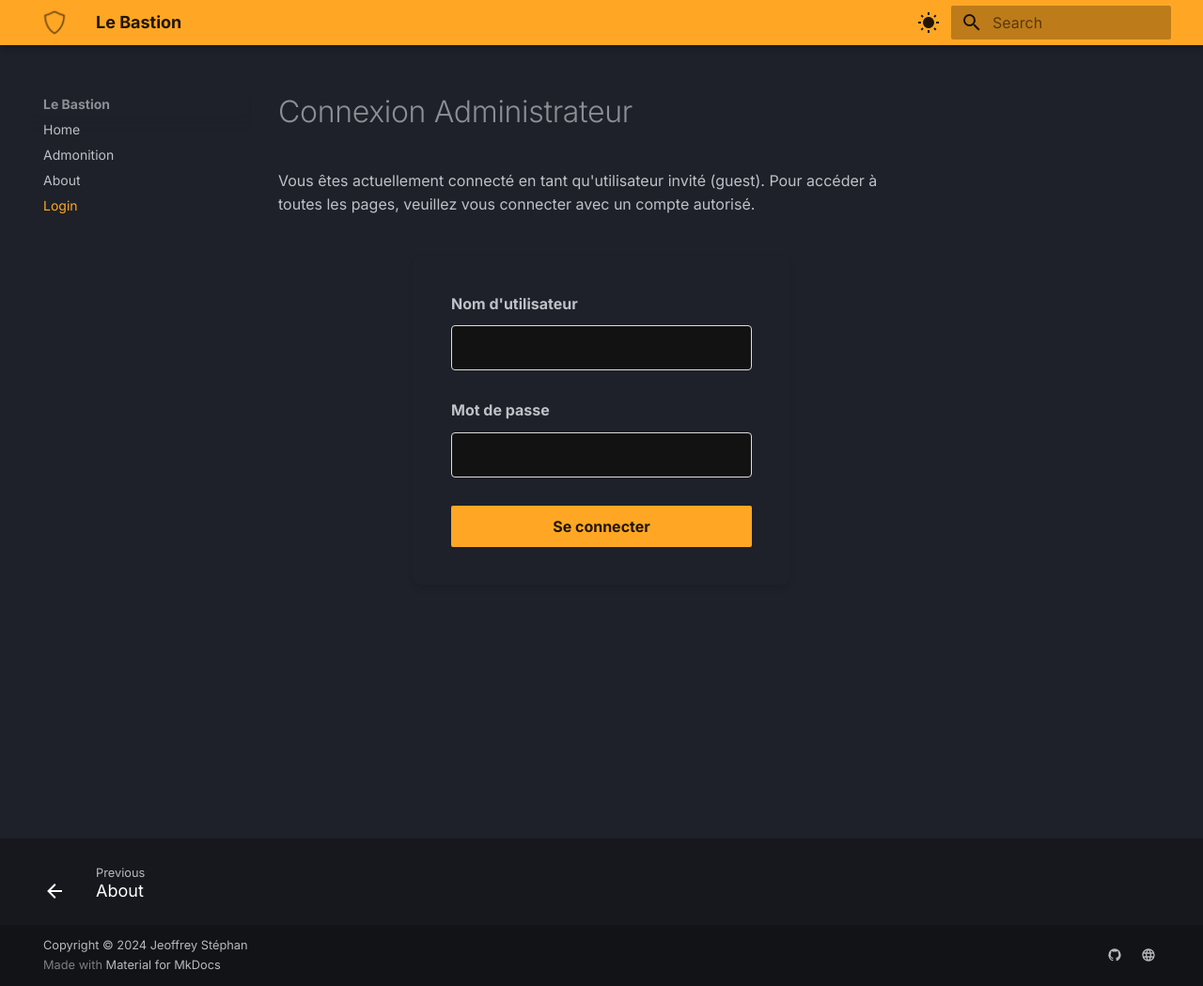
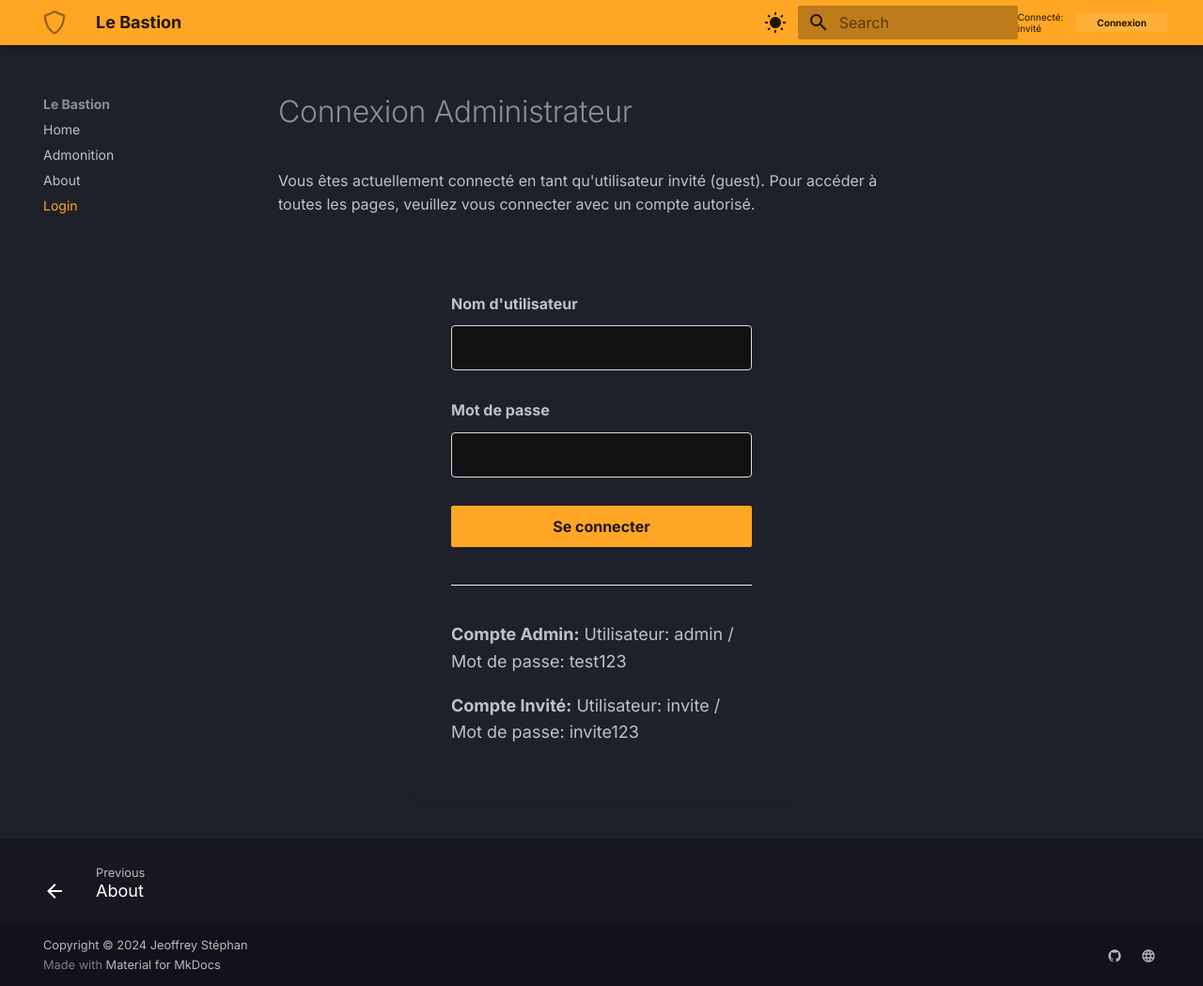
Before and after one commit to jeoste/mkdocs-template, an MkDocs documentation site: the page built from docs/login.md, in a window 1280 px wide and 1049 px high. Shown: the whole window at 94% size. Built offline with MkDocs 1.6.1 and Material for MkDocs 9.7.7, drawn with Linux system fonts in a browser that asks for light colours; part of the change alters nothing that is shown.

Commit message:
Add authentication enhancements: Include Netlify authentication script, update login page with admin and guest credentials, and add new JavaScript file for improved user session management.

```diff
--- a/docs/assets/js/auth.js
+++ b/docs/assets/js/auth.js
@@ -229,145 +229,73 @@ function setupDOMObserver() {
   return observer;
 }
 
-// Fonction principale exécutée immédiatement
-(function() {
-  // Bloquer immédiatement l'accès aux pages protégées
-  blockProtectedPages();
+// Fonction pour vérifier l'authentification via les en-têtes HTTP Basic
+function checkHttpAuthentication() {
+  const auth = document.cookie.match(/netlify-auth-token=([^;]*)/);
 
-  // Vérifier si l'utilisateur est admin
-  const auth = sessionStorage.getItem('auth');
-  if (auth) {
-    const username = atob(auth).split(':')[0];
-    if (isAdmin(username)) {
-      showPrivateMenuItems();
-    } else {
+  if (auth && auth[1]) {
+    // L'utilisateur est authentifié via Netlify
+    try {
+      // Tenter d'obtenir le nom d'utilisateur depuis les cookies ou le localStorage
+      const username = localStorage.getItem('username') || 'invite';
+
+      // Stocker l'authentification dans sessionStorage pour notre script
+      sessionStorage.setItem('auth', btoa(`${username}:password`));
+
+      // Si le nom d'utilisateur est connu comme admin, afficher les éléments privés
+      if (isAdmin(username)) {
+        showPrivateMenuItems();
+      } else {
+        hidePrivateMenuItems();
+      }
+    } catch (e) {
+      console.error('Erreur lors de la vérification de l\'authentification:', e);
       hidePrivateMenuItems();
     }
   } else {
+    // Pas d'authentification Netlify, masquer les éléments privés
     hidePrivateMenuItems();
   }
+}
+
+// Fonction principale exécutée immédiatement
+(function() {
+  // Vérifier d'abord l'authentification HTTP
+  checkHttpAuthentication();
+
+  // Bloquer l'accès aux pages protégées
+  blockProtectedPages();
 
   // Mettre en place l'observateur pour attraper les éléments qui se chargent dynamiquement
-  const observer = setupDOMObserver();
+  setupDOMObserver();
 
-  // Arrêter l'observation après un certain temps pour éviter la surcharge
-  setTimeout(() => {
-    observer.disconnect();
-  }, 5000); // Observer pendant 5 secondes après le chargement initial
-})();
+  // Attacher un gestionnaire d'événements au formulaire de connexion s'il existe
+  document.addEventListener('DOMContentLoaded', function() {
+    const form = document.querySelector('form[name="login"]');
+    if (form) {
+      form.addEventListener('submit', function(e) {
+        e.preventDefault();
+        const username = document.getElementById('username').value;
+        const password = document.getElementById('password').value;
 
-document.addEventListener('DOMContentLoaded', function() {
-  let auth = sessionStorage.getItem('auth');
-  const currentPath = window.location.pathname;
-
-  // Vérifier l'accès protégé
-  blockProtectedPages();
-
-  // Si on est déjà sur la page de login, ne pas rediriger
-  if (currentPath.includes('login')) {
-    return;
-  }
-
-  // Si pas d'authentification, attribuer "guest" par défaut
-  if (!auth) {
-    // Créer les credentials pour guest
-    auth = btoa('guest:guest');
-    sessionStorage.setItem('auth', auth);
-  }
-
-  // Vérifier le type d'utilisateur
-  const [username, _] = atob(auth).split(':');
-
-  // Masquer ou afficher les sections privées en fonction du statut de l'utilisateur
-  if (isAdmin(username)) {
-    showPrivateMenuItems();
-  } else {
-    hidePrivateMenuItems();
-  }
-
-  // Si l'utilisateur n'est pas admin et essaie d'accéder à une page admin
-  if (!isAdmin(username) && PROTECTED_PATHS.some(page => currentPath.includes(page.toLowerCase()))) {
-    alert('Accès refusé: Cette page est réservée aux administrateurs.');
-    window.location.href = '/';
-    return;
-  }
-
-  // Ajouter l'en-tête d'autorisation à toutes les requêtes fetch
-  const originalFetch = window.fetch;
-  window.fetch = function(url, options = {}) {
-    if (!options.headers) {
-      options.headers = {};
-    }
-
-    options.headers['Authorization'] = `Basic ${auth}`;
-    return originalFetch(url, options);
-  };
-
-  // Ajouter un bouton de connexion/déconnexion dans le header
-  const header = document.querySelector('.md-header__inner');
-  if (header) {
-    // Supprimer les boutons existants s'il y en a
-    const existingButton = header.querySelector('.auth-button');
-    if (existingButton) {
-      existingButton.remove();
-    }
-
-    const existingIndicator = header.querySelector('.user-indicator');
-    if (existingIndicator) {
-      existingIndicator.remove();
-    }
-
-    // Ajouter le bouton approprié
-    const authButton = document.createElement('button');
-    authButton.className = 'md-header__button md-icon auth-button';
-    authButton.style.marginLeft = 'auto';
-    authButton.style.border = 'none';
-    authButton.style.background = 'transparent';
-    authButton.style.color = 'var(--md-primary-bg-color)';
-    authButton.style.cursor = 'pointer';
-
-    if (username === 'guest') {
-      // Bouton de connexion pour guest
-      authButton.textContent = 'Connexion';
-      authButton.addEventListener('click', function() {
-        window.location.href = '/login';
-      });
-    } else {
-      // Bouton de déconnexion pour les autres
-      authButton.textContent = 'Déconnexion';
-      authButton.addEventListener('click', function() {
-        // Remettre guest par défaut au lieu de supprimer l'auth
-        const guestAuth = btoa('guest:guest');
-        sessionStorage.setItem('auth', guestAuth);
-        window.location.reload();
+        // Vérifier les identifiants
+        if (username === 'admin' && password === 'test123') {
+          // Admin - accès complet
+          const credentials = btoa(`${username}:${password}`);
+          sessionStorage.setItem('auth', credentials);
+          localStorage.setItem('username', username);
+          window.location.href = '/';
+        } else if (username === 'invite' && password === 'invite123') {
+          // Utilisateur standard - accès limité
+          const credentials = btoa(`${username}:${password}`);
+          sessionStorage.setItem('auth', credentials);
+          localStorage.setItem('username', username);
+          window.location.href = '/';
+        } else {
+          // Identifiants incorrects
+          alert('Nom d\'utilisateur ou mot de passe incorrect');
+        }
       });
     }
-
-    header.appendChild(authButton);
-
-    // Ajouter un indicateur d'utilisateur
-    const userIndicator = document.createElement('span');
-    userIndicator.className = 'user-indicator';
-    userIndicator.textContent = `Connecté en tant que: ${username}`;
-    userIndicator.style.marginRight = '10px';
-    userIndicator.style.color = 'var(--md-primary-bg-color)';
-    header.appendChild(userIndicator);
-  }
-
-  // Réappliquer le masquage/affichage après le chargement complet
-  window.addEventListener('load', function() {
-    if (isAdmin(username)) {
-      showPrivateMenuItems();
-      // Réappliquer plusieurs fois pour s'assurer que tout est affiché
-      setTimeout(showPrivateMenuItems, 500);
-      setTimeout(showPrivateMenuItems, 1000);
-      setTimeout(showPrivateMenuItems, 2000);
-    } else {
-      hidePrivateMenuItems();
-      // Réappliquer plusieurs fois pour s'assurer que tout est masqué
-      setTimeout(hidePrivateMenuItems, 500);
-      setTimeout(hidePrivateMenuItems, 1000);
-      setTimeout(hidePrivateMenuItems, 2000);
-    }
   });
-});
+})();
--- /dev/null
+++ b/docs/assets/js/netlify-auth.js
@@ -0,0 +1,67 @@
+// Script d'intégration avec l'authentification Netlify
+
+document.addEventListener('DOMContentLoaded', function() {
+  // Ajouter un bouton de connexion/déconnexion dans le header
+  const header = document.querySelector('.md-header__inner');
+  if (header) {
+    // Vérifier si l'utilisateur est authentifié
+    const auth = sessionStorage.getItem('auth');
+    const username = auth ? atob(auth).split(':')[0] : 'invité';
+
+    // Supprimer les boutons existants s'il y en a
+    const existingButton = header.querySelector('.auth-button');
+    if (existingButton) {
+      existingButton.remove();
+    }
+
+    const existingIndicator = header.querySelector('.user-indicator');
+    if (existingIndicator) {
+      existingIndicator.remove();
+    }
+
+    // Ajouter le conteneur pour les éléments d'authentification
+    const authContainer = document.createElement('div');
+    authContainer.style.display = 'flex';
+    authContainer.style.alignItems = 'center';
+    authContainer.style.marginLeft = 'auto';
+    authContainer.style.gap = '10px';
+
+    // Ajouter un indicateur d'utilisateur
+    const userIndicator = document.createElement('span');
+    userIndicator.className = 'user-indicator';
+    userIndicator.textContent = `Connecté: ${username}`;
+    userIndicator.style.color = 'var(--md-primary-bg-color)';
+    authContainer.appendChild(userIndicator);
+
+    // Ajouter le bouton approprié
+    const authButton = document.createElement('button');
+    authButton.className = 'md-header__button auth-button';
+    authButton.style.border = 'none';
+    authButton.style.background = 'transparent';
+    authButton.style.color = 'var(--md-primary-bg-color)';
+    authButton.style.cursor = 'pointer';
+    authButton.style.padding = '4px 8px';
+    authButton.style.borderRadius = '4px';
+    authButton.style.backgroundColor = 'rgba(255, 255, 255, 0.1)';
+
+    if (username === 'invité') {
+      // Bouton de connexion pour invité
+      authButton.textContent = 'Connexion';
+      authButton.addEventListener('click', function() {
+        window.location.href = '/login/';
+      });
+    } else {
+      // Bouton de déconnexion pour les autres
+      authButton.textContent = 'Déconnexion';
+      authButton.addEventListener('click', function() {
+        // Supprimer l'authentification
+        sessionStorage.removeItem('auth');
+        localStorage.removeItem('username');
+        window.location.href = '/';
+      });
+    }
+
+    authContainer.appendChild(authButton);
+    header.appendChild(authContainer);
+  }
+});
--- a/docs/login.md
+++ b/docs/login.md
@@ -14,6 +14,10 @@ Vous êtes actuellement connecté en tant qu'utilisateur invité (guest). Pour a
     </div>
     <button type="submit" class="md-button md-button--primary">Se connecter</button>
   </form>
+  <div class="login-info">
+    <p><strong>Compte Admin:</strong> Utilisateur: admin / Mot de passe: test123</p>
+    <p><strong>Compte Invité:</strong> Utilisateur: invite / Mot de passe: invite123</p>
+  </div>
 </div>
 
 <script>
@@ -29,11 +33,13 @@ document.addEventListener('DOMContentLoaded', function() {
       // Admin - accès complet
       const credentials = btoa(`${username}:${password}`);
       sessionStorage.setItem('auth', credentials);
+      localStorage.setItem('username', username);
       window.location.href = '/';
     } else if (username === 'invite' && password === 'invite123') {
       // Utilisateur standard - accès limité
       const credentials = btoa(`${username}:${password}`);
       sessionStorage.setItem('auth', credentials);
+      localStorage.setItem('username', username);
       window.location.href = '/';
     } else {
       // Identifiants incorrects
@@ -69,8 +75,11 @@ document.addEventListener('DOMContentLoaded', function() {
   border-radius: 4px;
 }
 
-.form-group input[readonly] {
-  background-color: #f0f0f0;
+.login-info {
+  margin-top: 2rem;
+  padding-top: 1rem;
+  border-top: 1px solid #eee;
+  font-size: 0.9rem;
 }
 
 button {
--- a/mkdocs.yml
+++ b/mkdocs.yml
@@ -54,5 +54,6 @@ extra:
 
 extra_javascript:
   - assets/js/auth.js
+  - assets/js/netlify-auth.js
 
 copyright: Copyright &copy; 2024 Jeoffrey Stéphan
```
